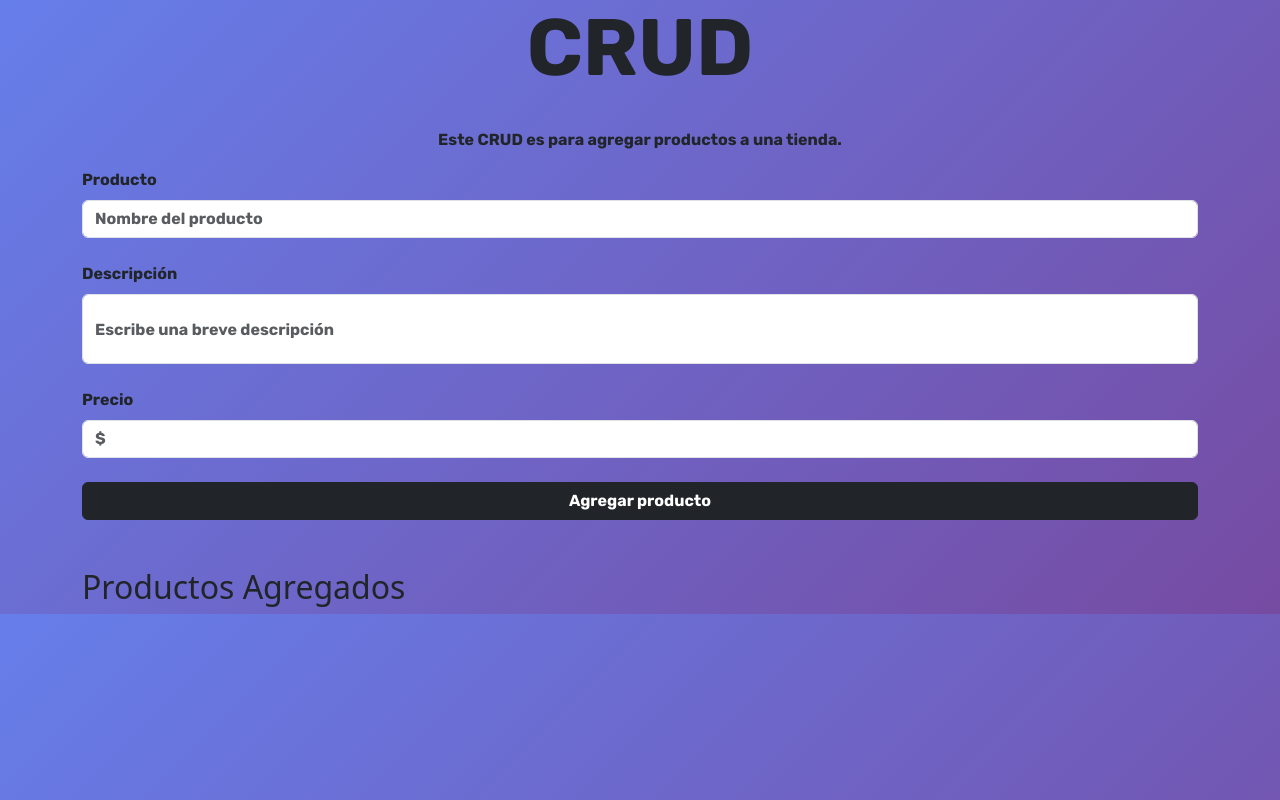
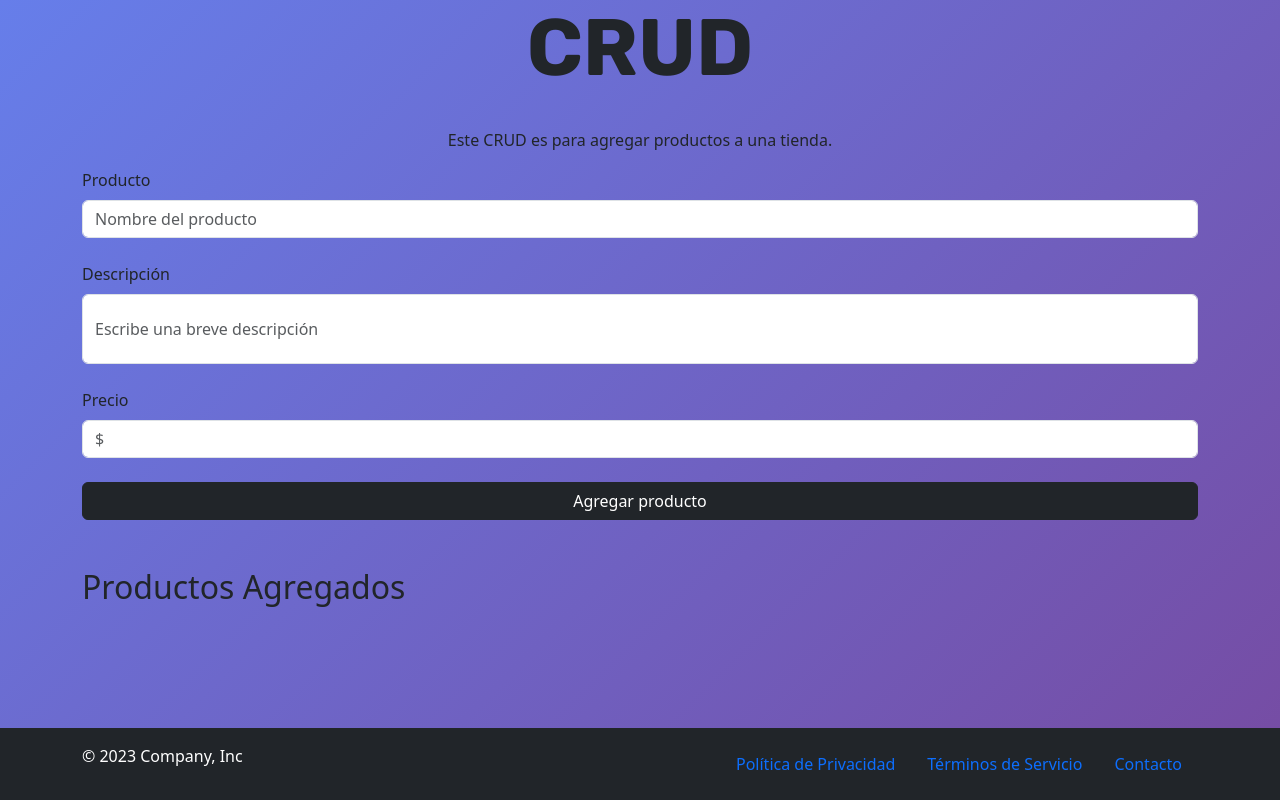
Before and after one commit to CelsoCab/proyectoCrud, a plain HTML site: page index.html in a window 1280 px wide. Drawn offline with nearby package versions, Linux system fonts and the light colour scheme.

Commit message:
Se agrega footer

```diff
--- a/index.html
+++ b/index.html
@@ -80,6 +80,29 @@
       <ul id="listaProductos" class="list-group"></ul>
     </article>
 
+    <footer class="footer mt-auto py-3 bg-dark">
+    <div class="container">
+        <div class="row">
+            <div class="col-md-6">
+                <span class="white-text">&copy; 2023 Company, Inc</span>
+            </div>
+            <div class="col-md-6">
+                <ul class="nav justify-content-end">
+                    <li class="nav-item">
+                        <a href="#" class="nav-link">Política de Privacidad</a>
+                    </li>
+                    <li class="nav-item">
+                        <a href="#" class="nav-link">Términos de Servicio</a>
+                    </li>
+                    <li class="nav-item">
+                        <a href="#" class="nav-link">Contacto</a>
+                    </li>
+                </ul>
+            </div>
+        </div>
+    </div>
+   </footer>
+
     <script
       src="https://cdn.jsdelivr.net/npm/bootstrap@5.3.3/dist/js/bootstrap.bundle.min.js"
       integrity="sha384-YvpcrYf0tY3lHB60NNkmXc5s9fDVZLESaAA55NDzOxhy9GkcIdslK1eN7N6jIeHz"
--- a/styles.css
+++ b/styles.css
@@ -1,31 +1,26 @@
-body{
+body {
   background-image: linear-gradient(135deg, #667eea 0%, #764ba2 100%);
+  color: white;
+  font-family: "Rubik", sans-serif;
 }
-.titulo{
+
+.titulo {
   text-align: center;
   font-size: 80px;
   font-family: "Rubik", sans-serif;
-    font-optical-sizing: auto;
   font-weight: 700;
-    font-style: normal;
 }
 
-.parrafoUno{
+.parrafoUno {
   text-align: center;
-    font-family: "Rubik", sans-serif;
-    font-optical-sizing: auto;
   font-weight: 300;
-    font-style: normal;
 }
 
 .formulario {
-    font-family: "Rubik", sans-serif;
-    font-optical-sizing: auto;
   font-weight: 500;
-    font-style: normal;
 }
 
-.formulario #descripcion{
+.formulario #descripcion {
   height: 70px;
 }
 
@@ -38,3 +33,17 @@ body{
 .list-group-item button {
   margin-left: 15px;
 }
+
+html, body {
+  min-height: 100%;
+  margin: 0;
+}
+
+.footer {
+  position: absolute;
+  bottom: 0;
+  width: 100%;
+}
+.white-text {
+  color: white;
+}
```
Lines whose indentation alone changed are shown as unchanged.
